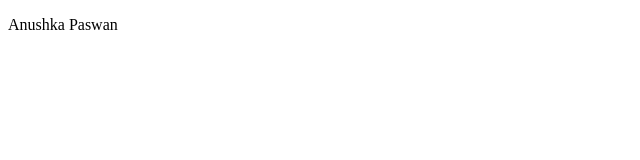
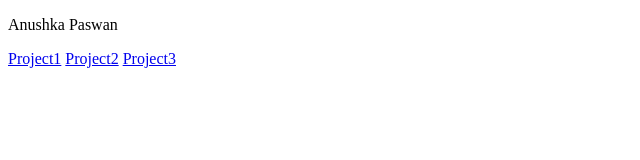
Before and after one commit to Anushkapaswan/dummy, a plain HTML site: page index.html in a window 1280 px wide. Shown: the whole page, without its empty margins (0-640 px from the left). Drawn offline with Linux system fonts and the light colour scheme.

Commit message:
added two projects

```diff
--- a/index.html
+++ b/index.html
@@ -7,5 +7,8 @@
 </head>
 <body>
     <p>Anushka Paswan </p>
+    <a href="/project1/index.html">Project1</a>
+    <a href="/project2/index.html">Project2</a>
+    <a href="/project3/index.html">Project3</a>
 </body>
 </html>
```
Also changed, not shown: project1/index.html (renamed from #001/index.html), project1/style.css (renamed from #001/style.css), project2/index.html (renamed from #002/index.html), project2/style.css (renamed from #002/style.css), project3/index.html (renamed from proj1/index.html).
